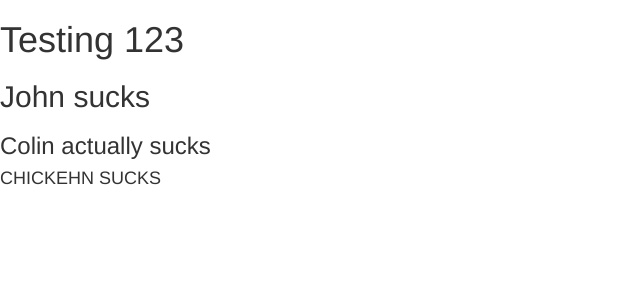
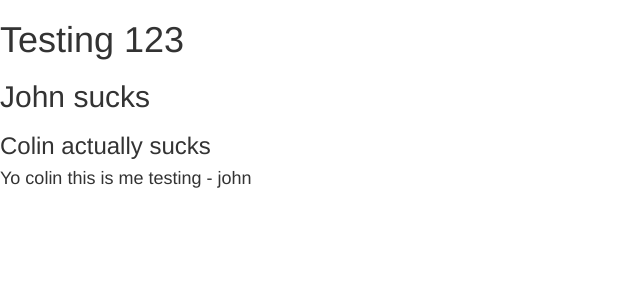
Before and after one commit to jljohnlu/JDLC_Website, a PHP site: page /home.php in a window 1280 px wide. Shown: the top 300 px of the page, without its empty margins (0-640 px from the left). Run offline with PHP 8.4, Linux system fonts and the light colour scheme; some libraries are stand-ins or nearby versions.

Commit message:
further merge testing

```diff
--- a/home.php
+++ b/home.php
@@ -15,7 +15,7 @@
 
     <h3>Colin actually sucks </h3>
 
-    <h4>CHICKEHN SUCKS</h4>
+    <h4>Yo colin this is me testing - john</h4>
 
     <script src="https://ajax.googleapis.com/ajax/libs/jquery/1.11.0/jquery.min.js"></script>
     <script src="js/bootstrap.min.js"></script>
```
